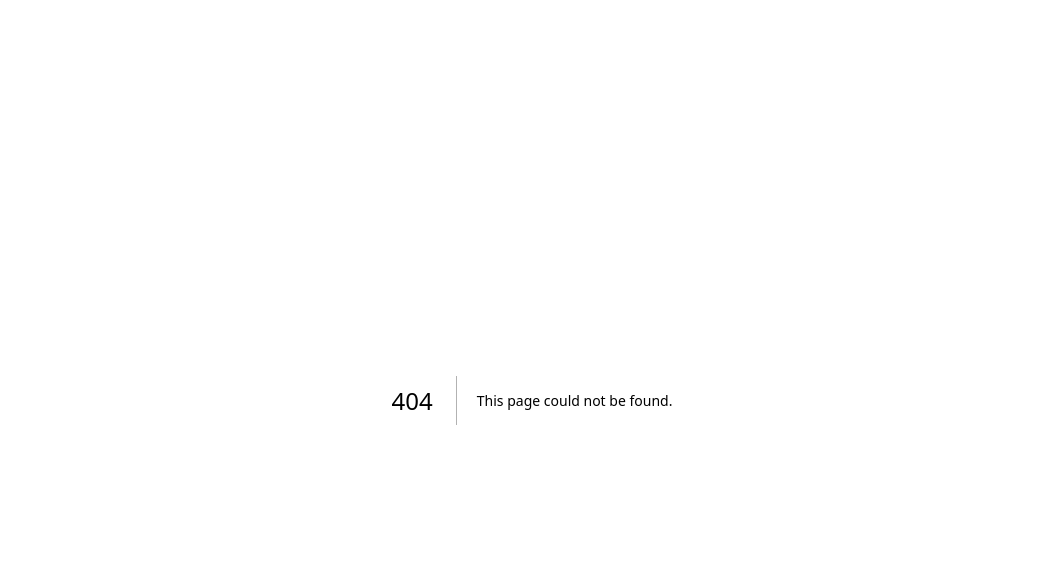
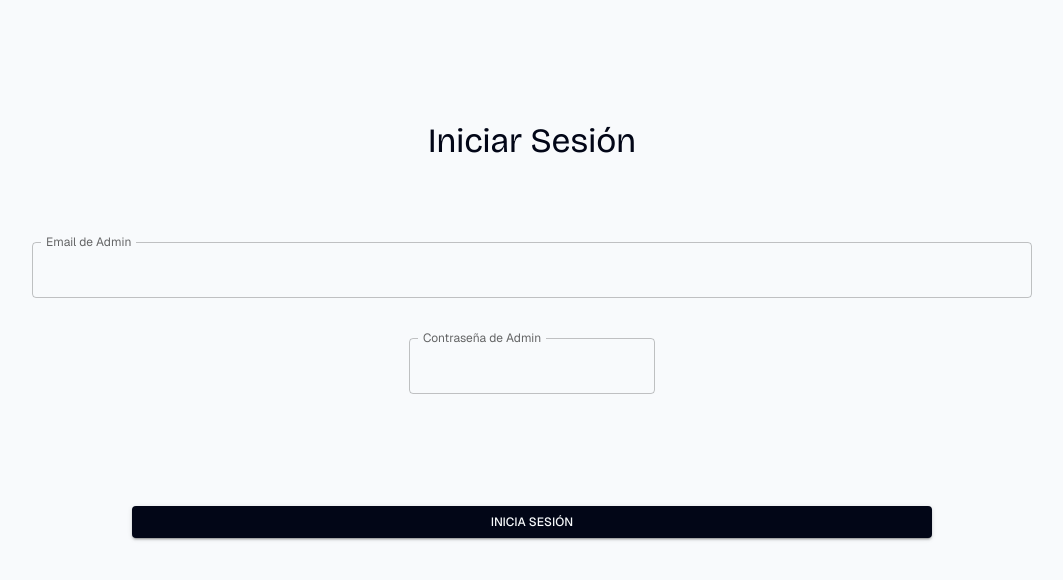
Before and after one commit to Emiliano0X1/Caffeto-AdminPage, a Next.js app in the folder caffeto-admin/: page /Login in a window 1280 px wide. Before the commit this address had no page. Shown: the top 580 px of the page, without its empty margins (108-1171 px from the left). Built offline with nearby package versions, Linux system fonts and the light colour scheme.

Commit message:
Ya quedo el style del login

```diff
--- /dev/null
+++ b/caffeto-admin/src/app/Login/page.jsx
@@ -0,0 +1,53 @@
+import { Box, Button, TextField, Typography } from "@mui/material";
+import { useState } from "react";
+
+export default function Login(){
+
+    const[email,setEmail] = useState("");
+    const [password, setPassword] = useState("");
+
+    const handleLogin = () => {
+
+    }
+
+    return(
+        <Box className = "max-h-screen h-screen flex flex-col bg-slate-50 p-10">
+            <Typography variant="h4" className="text-slate-950 text-center mt-20 font-bricolage">Iniciar Sesión</Typography>
+
+            <Box className = "flex justify-center items-center flex-col mt-20">
+                <TextField
+                    id = "outlined-number"
+                    className="font-bricolage w-10/12"
+                    label = "Email de Admin"
+                    type = "string"
+                    size="medium"
+                    onChange={(e) => setEmail(e.target.value)}
+                    slotProps={{
+                    inputLabel : {
+                        shrink : true,
+                    },
+            }}
+                >
+                </TextField>
+
+                <TextField
+                    id = "outlined-number"
+                    className="font-bricolage w-10/12s mt-10"
+                    label = "Contraseña de Admin"
+                    type = "string"
+                    size="medium"
+                    onChange={(e) => setPassword(e.target.value)}
+                    slotProps={{
+                    inputLabel : {
+                        shrink : true,
+                    },
+            }}
+                >
+                </TextField>
+            </Box>
+            <Box className = "flex justify-center items-center mt-28">
+                <Button size="large" variant="contained" className=" bg-slate-950 text-slate-50 text-xs w-2/3">Inicia Sesión</Button>
+            </Box>
+        </Box>
+    )
+}
--- a/caffeto-admin/src/app/page.jsx
+++ b/caffeto-admin/src/app/page.jsx
@@ -4,7 +4,8 @@ import Image from "next/image";
 import PedidoProvider from "./context";
 import { Typography } from "@mui/material";
 import HomeMain from "./Dashboard/page";
+import Login from "./Login/page";
 
 export default function ClientLayout({ children }) {
-  return <HomeMain></HomeMain>
+  return <Login></Login>
 }
```
